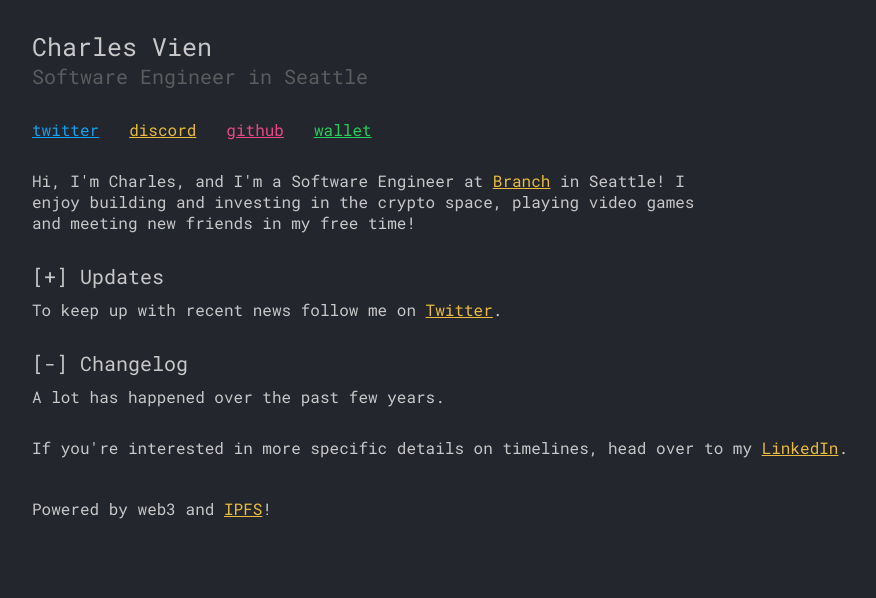
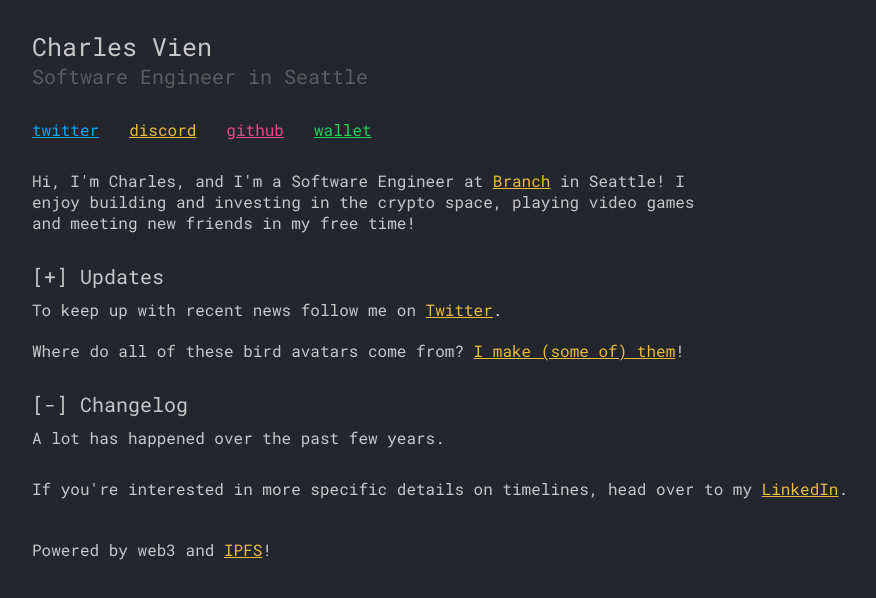
Before and after one commit to charlesvien/charlesvien.com, a React (Create React App) app: page / in a window 1280 px wide. Shown: the top 598 px of the page, without its empty margins (200-1076 px from the left). Built offline with nearby package versions, Linux system fonts and the light colour scheme; what @styled-system/prop-types would draw is missing.

Commit message:
Misc updates

```diff
--- a/package.json
+++ b/package.json
@@ -1,6 +1,7 @@
 {
   "name": "charlesvien",
   "version": "1.0.0",
+  "license": "UNLICENSED",
   "private": true,
   "scripts": {
     "lint": "eslint --fix .",
--- a/src/config/config.ts
+++ b/src/config/config.ts
@@ -9,6 +9,7 @@ export const config: Config = {
     linkedin: "https://www.linkedin.com/in/charlesvien/",
     github: "https://github.com/charlesvien",
     wallet: "https://unstoppabledomains.com/d/charlesvien.wallet",
+    berbs: "https://opensea.io/collection/berbs",
     ipfs: "https://ipfs.io/",
   },
 
--- a/src/views/Landing.tsx
+++ b/src/views/Landing.tsx
@@ -49,9 +49,6 @@ const Landing = ({ theme }: LandingProps) => {
             </Typography>
           </Box>
         </Box>
-        {/* <Box height="50px">
-          <img width="100%" height="100%" src="/logo.png" alt="Logo" />
-        </Box> */}
       </Box>
       <Box
         display="flex"
@@ -136,6 +133,19 @@ const Landing = ({ theme }: LandingProps) => {
             .
           </Typography>
         </Box>
+        <Box marginTop="20px">
+          <Typography>
+            Where do all of these bird avatars come from?{" "}
+            <Link
+              target="_blank"
+              href={config.links.berbs}
+              color={theme.colors.yellow}
+            >
+              I make (some of) them
+            </Link>
+            !
+          </Typography>
+        </Box>
       </Box>
       <Box>
         <Box>
@@ -158,29 +168,6 @@ const Landing = ({ theme }: LandingProps) => {
             gap: "30px",
           }}
         >
-          {/* <ChangelogEntry color={theme.colors.green} date="November 69420">
-            <span>
-              Had <Typography color={theme.colors.green}>child</Typography>
-            </span>
-          </ChangelogEntry>
-          <ChangelogEntry color={theme.colors.pink} date="November 42060">
-            <span>
-              Got{" "}
-              <Typography color={theme.colors.pink}>
-                reverse vasectomy
-              </Typography>
-            </span>
-          </ChangelogEntry>
-          <ChangelogEntry color={theme.colors.blue} date="November 2069">
-            <span>
-              Got <Typography color={theme.colors.blue}>married</Typography>
-            </span>
-          </ChangelogEntry>
-          <ChangelogEntry color={theme.colors.green} date="November 420">
-            <span>
-              Got <Typography color={theme.colors.green}>vasectomy</Typography>
-            </span>
-          </ChangelogEntry> */}
           <Box>
             <Typography>
               {
```
